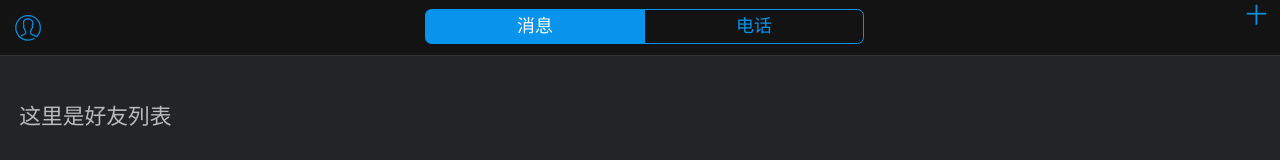
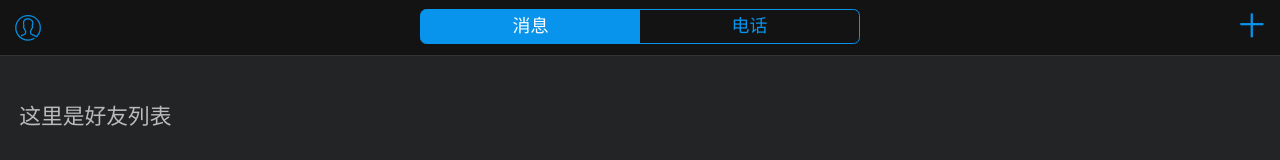
Before and after one commit to chenshibo/chenshibo.github.io, a plain HTML site: page QQUI/index.html in a window 1280 px wide. Shown: the top 160 px of the page. Drawn offline with Linux system fonts and the light colour scheme.

Commit message:
Signed-off-by: chenshibo <316664795@qq.com>

```diff
--- a/QQUI/index.html
+++ b/QQUI/index.html
@@ -28,7 +28,7 @@
 				<!--导航栏-->
 				<header class="bar bar-nav">
 					<a class="icon icon-me pull-left open-panel" date-panel='#info-panel'></a>
-					<a class="pull-right">十</a>
+					<a class="pull-right icon">十</a>
 					<div class="buttons-row" id="btn-title">
 						<a href="" class="tab-link button active">消息</a>
 						<a href="" class="tab-link button">电话</a>
```
Also changed, not shown: 1 other file.
